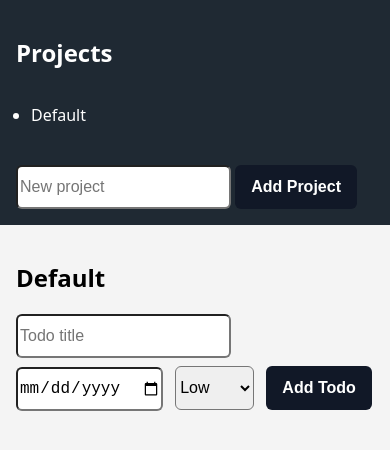
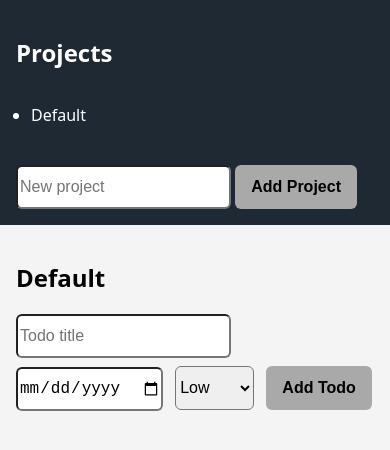
Before and after one commit to Wjpayne/to-do-odin, a website built with Vite: page index.html in a window 390 px wide. Built offline with nearby package versions, Linux system fonts and the light colour scheme.

Commit message:
fix styling for mobile buttons

```diff
--- a/src/style.css
+++ b/src/style.css
@@ -6,9 +6,16 @@ input[type="submit"],
 input[type="reset"] {
   -webkit-appearance: none;
   appearance: none;
-  background: none;
+  background-color: darkgrey;
+  color: black;
   border: none;
-  border-radius: 0;
+  border-radius: 6px;
+  padding: 0.6rem 1rem;
+  font-size: 16px;
+  font-weight: 600;
+  cursor: pointer;
+  line-height: 1;
+  -webkit-tap-highlight-color: transparent;
 }
 
 * {
@@ -171,8 +178,8 @@ main {
   button {
     -webkit-tap-highlight-color: transparent;
     touch-action: manipulation;
-    background-color: #111827;
-    color: white;
+    background-color: darkgrey;
+    color: black;
     padding: 0.6rem 1rem;
     border-radius: 6px;
     font-weight: 600;
@@ -180,10 +187,7 @@ main {
     line-height: 1;
   }
 
-  button:focus-visible {
-    outline: 2px solid #2563eb;
-    outline-offset: 2px;
-  }
+
 
   * {
     -webkit-overflow-scrolling: touch;
```
